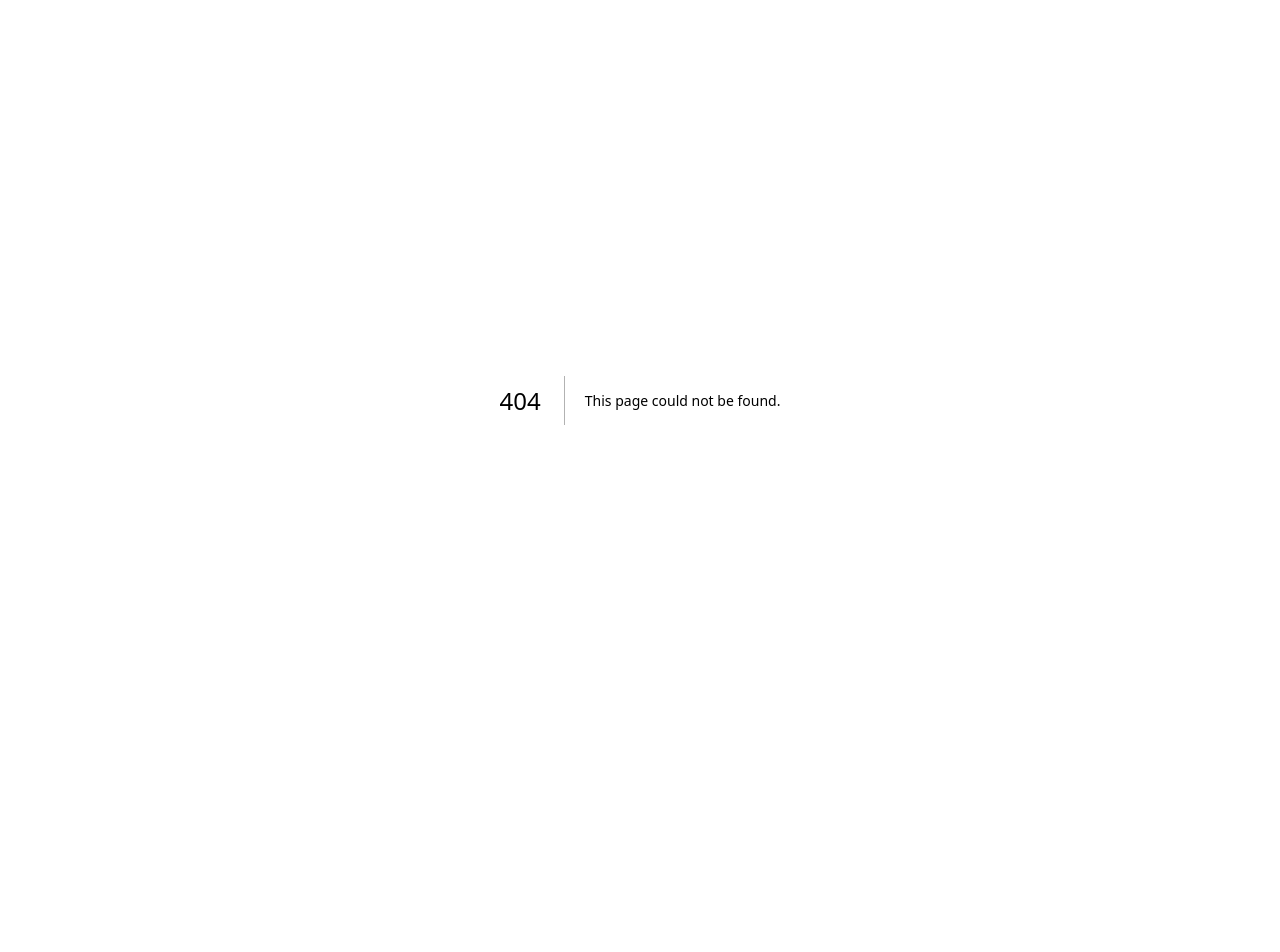
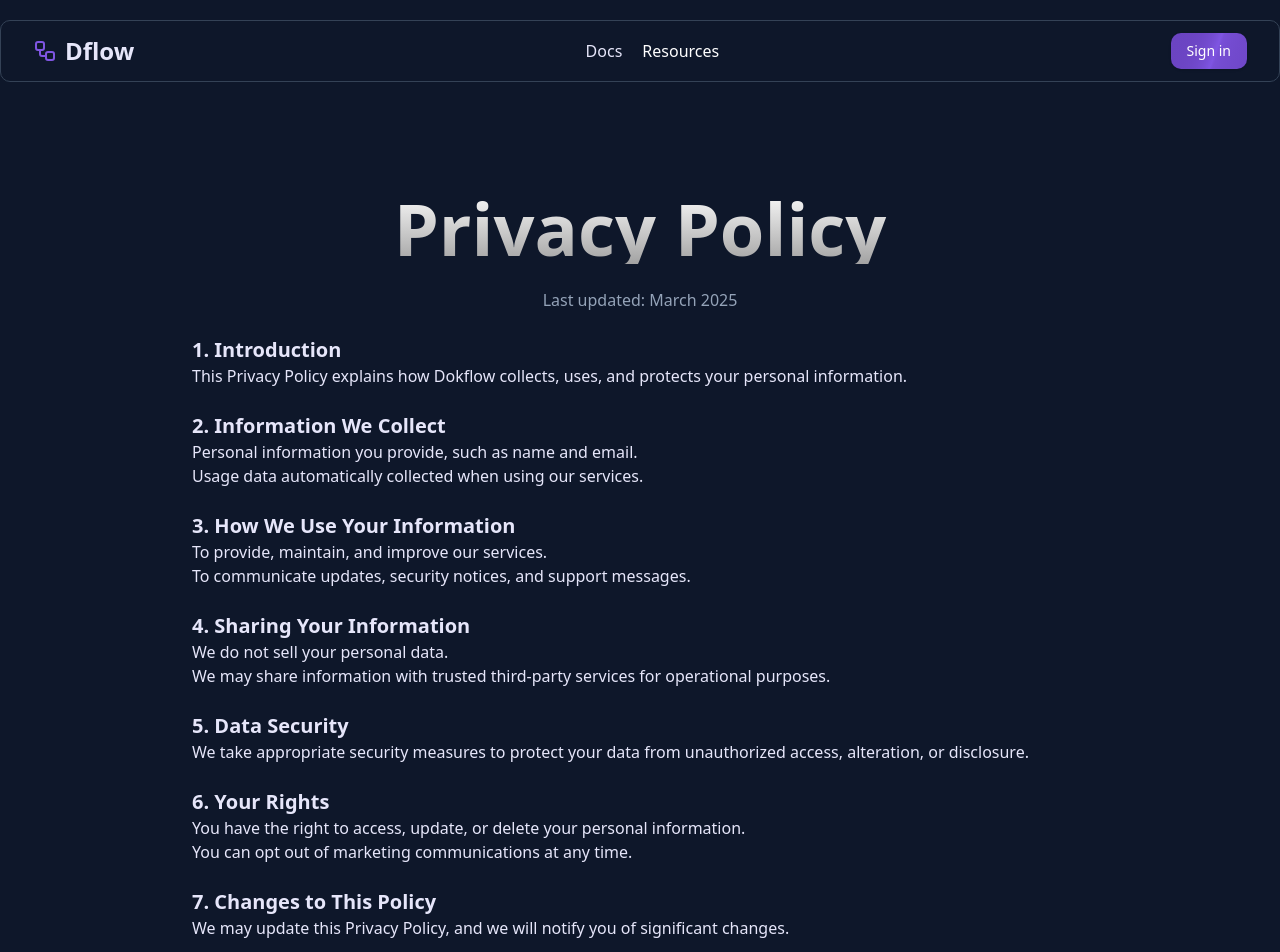
Before and after one commit to contentql/dflow-website, a Next.js app: page /privacy in a window 1280 px wide. Before the commit this address had no page. Shown: the top 952 px of the page. Before the commit the page ends 800 px from the top, so only its background shows below. Built offline with nearby package versions, Linux system fonts and the light colour scheme.

Commit message:
chore: create privacy page

```diff
--- /dev/null
+++ b/src/app/(app)/(marketing)/privacy/page.tsx
@@ -0,0 +1,13 @@
+import React from 'react'
+
+import PrivacyPolicySection from '@/components/privacy'
+
+const page = () => {
+  return (
+    <>
+      <PrivacyPolicySection />
+    </>
+  )
+}
+
+export default page
--- /dev/null
+++ b/src/components/privacy/index.tsx
@@ -0,0 +1,91 @@
+import React from 'react'
+
+const PrivacyPolicySection = () => {
+  return (
+    <div className='max-w-7xlp-6 mx-auto pt-28'>
+      <div className='space-y-6 py-20'>
+        <h1 className='mx-auto max-w-5xl bg-opacity-50 bg-gradient-to-b from-neutral-50 to-neutral-400 bg-clip-text text-center text-4xl font-bold text-transparent md:text-7xl'>
+          Privacy Policy
+        </h1>
+        <p className='mx-auto mt-4 max-w-2xl text-center text-base font-normal text-muted-foreground'>
+          Last updated: March 2025
+        </p>
+
+        <div className='mx-auto max-w-4xl space-y-6'>
+          <section>
+            <h2 className='text-xl font-semibold'>1. Introduction</h2>
+            <p>
+              This Privacy Policy explains how Dokflow collects, uses, and
+              protects your personal information.
+            </p>
+          </section>
+          <section>
+            <h2 className='text-xl font-semibold'>2. Information We Collect</h2>
+            <ul>
+              <li>Personal information you provide, such as name and email.</li>
+              <li>
+                Usage data automatically collected when using our services.
+              </li>
+            </ul>
+          </section>
+          <section>
+            <h2 className='text-xl font-semibold'>
+              3. How We Use Your Information
+            </h2>
+            <ul>
+              <li>To provide, maintain, and improve our services.</li>
+              <li>
+                To communicate updates, security notices, and support messages.
+              </li>
+            </ul>
+          </section>
+          <section>
+            <h2 className='text-xl font-semibold'>
+              4. Sharing Your Information
+            </h2>
+            <ul>
+              <li>We do not sell your personal data.</li>
+              <li>
+                We may share information with trusted third-party services for
+                operational purposes.
+              </li>
+            </ul>
+          </section>
+          <section>
+            <h2 className='text-xl font-semibold'>5. Data Security</h2>
+            <p>
+              We take appropriate security measures to protect your data from
+              unauthorized access, alteration, or disclosure.
+            </p>
+          </section>
+          <section>
+            <h2 className='text-xl font-semibold'>6. Your Rights</h2>
+            <ul>
+              <li>
+                You have the right to access, update, or delete your personal
+                information.
+              </li>
+              <li>You can opt out of marketing communications at any time.</li>
+            </ul>
+          </section>
+          <section>
+            <h2 className='text-xl font-semibold'>7. Changes to This Policy</h2>
+            <p>
+              We may update this Privacy Policy, and we will notify you of
+              significant changes.
+            </p>
+          </section>
+          <section>
+            <h2 className='text-xl font-semibold'>8. Contact Us</h2>
+            <p>
+              If you have any questions about this Privacy Policy, please
+              contact us.
+            </p>
+          </section>
+        </div>
+      </div>
+    </div>
+  )
+}
+
+export default PrivacyPolicySection
```
